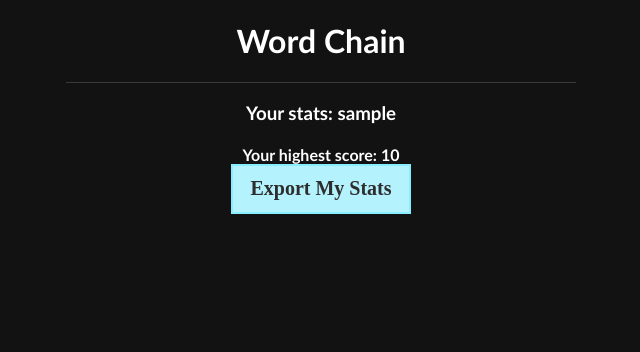
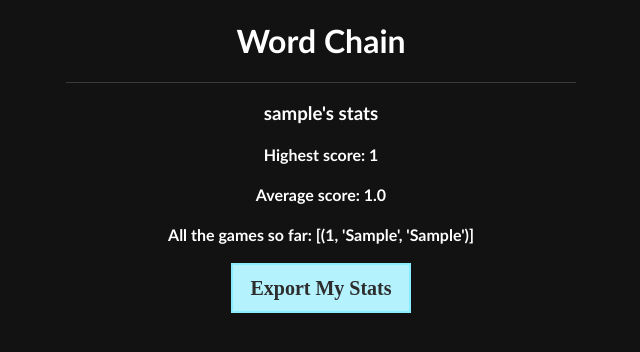
Before and after one commit to hannahcfalk/wordchain, a Django app: page /stats/ in a window 1280 px wide. Shown: the part 54-406 px from the top of the page, without its empty margins (319-959 px from the left). Run offline with Django 4.2, Linux system fonts and the light colour scheme; a user stored in the database is signed in; tables that the repository leaves empty hold one stand-in row (values such as "Sample post").

Commit message:
diego wed-update

```diff
--- a/wordchain_app/templates/wordchain_app/stats.html
+++ b/wordchain_app/templates/wordchain_app/stats.html
@@ -13,13 +13,22 @@
 {% block content %}
     <div style = "text-align-last:center;">
         <h3>
-            Your stats: {{ user }}
+            {{ user }}'s stats
         </h3>
         <h4>
-            Your highest score: {{ highest_score }}
+            Highest score: {{ highest_score }}
         </h4>
+        <h4>
+            Average score: {{ average_score }}
+        </h4>
+        <h4>
+            All the games so far: {{ all_scores }}
+        </h4>
+        <br>
     </div>
-    <button type="submit" class="btn button4">Export My Stats</button>
+    <a href="">
+        <button class="btn button4">Export My Stats</button>
+    </a>
 {% endblock %}
 
 </html>
--- a/wordchain_app/urls.py
+++ b/wordchain_app/urls.py
@@ -13,5 +13,5 @@ urlpatterns = [
     path('sign_up/', views.sign_up, name='sign_up'),
     path('password_reset/', views.password_reset, name='password_reset'),
     path('update_account_details/', views.update_account_details, name='update_account_details'),
-    path('stats/', views.stats, name='stats')
+    path('stats/', views.stats, name='stats'),
 ]
--- a/wordchain_app/views.py
+++ b/wordchain_app/views.py
@@ -4,7 +4,7 @@ from django.shortcuts import render,redirect
 from .forms import UserForm
 from .models import *
 from django.contrib.auth.models import User
-from django.db.models import Max
+from django.db.models import Max, Avg
 
 @login_required
 def play(request):
@@ -57,20 +57,45 @@ def account(request):
 @login_required
 def stats(request):
     user = request.user
-    highest_score = get_highest_score(user)
+    highest_score = get_highest_score(user, 0)
+    average_score = get_average_score(user, 0)
+    all_scores = get_all_scores(user, 0)
+    download = 0
     context = {
         "user": user,
-        "highest_score": highest_score
+        "highest_score": highest_score,
+        "average_score": average_score,
+        "all_scores": all_scores,
+        "download": download
         }
     return render(request, "wordchain_app/stats.html", context)
 
-def get_highest_score(user):
-    user_scores = ReceiveScore.objects.all()
-    highest_score = 10
+def get_highest_score(user, level):
+    user_id = user.id
+    try:
+        user_scores = ReceiveScore.objects.filter(user_id=user_id)
+    except ReceiveScore.DoesNotExist:
+        return 0
+    highest_score = user_scores.order_by('-score__value').first().score.value
     return 0 if highest_score is None else highest_score
 
 def get_average_score(user, level):
-    pass
+    user_id = user.id
+    try:
+        user_scores = ReceiveScore.objects.filter(user_id=user_id)
+    except ReceiveScore.DoesNotExist:
+        return 0
+    average_score = list(user_scores.values_list('score__value', flat=True))
+    average_score = round(sum(average_score)/len(average_score), 2)
+    return 0 if average_score is None else average_score
 
-def get_all_scores(user):
-    pass
+def get_all_scores(user, level):
+    user_id = user.id
+    try:
+        user_scores = ReceiveScore.objects.filter(user_id=user_id)
+    except ReceiveScore.DoesNotExist:
+        return 0
+    user_score_ids = list(user_scores.values_list('score__score_id', flat=True))
+    all_results = Results.objects.filter(score__score_id__in=user_score_ids)
+    all_scores = list(all_results.values_list('score__value', 'chain__first_word', 'chain__sixth_word'))
+    return 0 if all_scores is None else all_scores
```
Also changed, not shown: wordchain_app/admin.py (+11 -3 lines).
